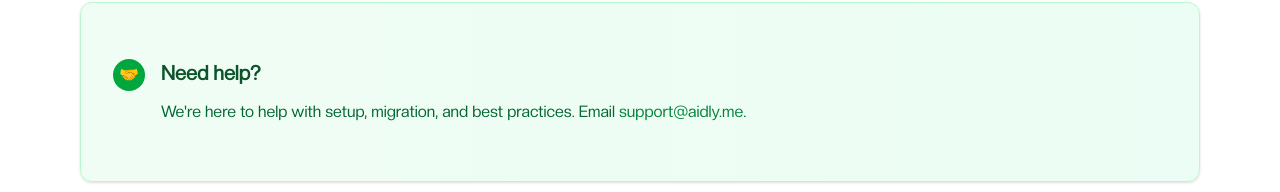
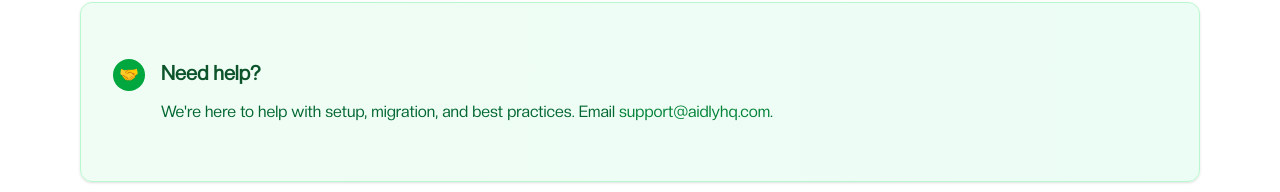
Before and after one commit to matiiimat/cs-appv1, a Next.js app: page /getting-started in a window 1280 px wide. Shown: the part 4000-4192 px from the top of the page. Built offline with nearby package versions, Linux system fonts and the light colour scheme.

Commit message:
Update Email Addresses

```diff
--- a/app/app/login/success/page.tsx
+++ b/app/app/login/success/page.tsx
@@ -9,7 +9,7 @@ export default function CheckEmailPage() {
         <div className="mt-6 text-sm text-muted-foreground space-y-2">
           <p>If you don’t see it, check your spam folder.</p>
           <p>
-            Having trouble? Contact <a href="mailto:support@aidly.me" className="underline">Aidly Support</a>.
+            Having trouble? Contact <a href="mailto:support@aidlyhq.com" className="underline">Aidly Support</a>.
           </p>
         </div>
       </div>
--- a/app/careers/page.tsx
+++ b/app/careers/page.tsx
@@ -53,7 +53,7 @@ export default function CareersPage() {
                 </ul>
               </div>
               <div className="mt-4">
-                <a href="mailto:mathieu@aidly.me?subject=Backend%20Developer%20Application" className="text-[#3872B9] underline hover:text-[#B33275]">Apply via email</a>
+                <a href="mailto:mathieu@aidlyhq.com?subject=Backend%20Developer%20Application" className="text-[#3872B9] underline hover:text-[#B33275]">Apply via email</a>
               </div>
             </div>
 
@@ -77,12 +77,12 @@ export default function CareersPage() {
                 </ul>
               </div>
               <div className="mt-4">
-                <a href="mailto:mathieu@aidly.me?subject=Business%20Developer%20Application" className="text-[#3872B9] underline hover:text-[#B33275]">Apply via email</a>
+                <a href="mailto:mathieu@aidlyhq.com?subject=Business%20Developer%20Application" className="text-[#3872B9] underline hover:text-[#B33275]">Apply via email</a>
               </div>
             </div>
 
             <div className="text-sm text-slate-500 dark:text-white/50">
-              Don&apos;t see a fit? Send us a note at <a href="mailto:mathieu@aidly.me" className="text-[#3872B9] underline hover:text-[#B33275]">mathieu@aidly.me</a>.
+              Don&apos;t see a fit? Send us a note at <a href="mailto:mathieu@aidlyhq.com" className="text-[#3872B9] underline hover:text-[#B33275]">mathieu@aidlyhq.com</a>.
             </div>
           </section>
         </main>
--- a/app/cookies/page.tsx
+++ b/app/cookies/page.tsx
@@ -37,7 +37,7 @@ export default function CookiesPage() {
         <div>
           <h2 className="text-lg font-semibold">Contact</h2>
           <p className="mt-2">
-            Questions? Email <a className="underline" href="mailto:support@aidly.me">support@aidly.me</a>.
+            Questions? Email <a className="underline" href="mailto:support@aidlyhq.com">support@aidlyhq.com</a>.
           </p>
         </div>
       </section>
--- a/app/dpa/page.tsx
+++ b/app/dpa/page.tsx
@@ -152,7 +152,7 @@ export default function DpaPage() {
 
             <div>
               <h2 className="text-lg font-semibold text-slate-900 dark:text-white">15. Contact</h2>
-              <p className="mt-2">Questions about this DPA? Contact <a className="text-[#3872B9] underline hover:text-[#B33275]" href="mailto:legal@aidly.me">legal@aidly.me</a>.</p>
+              <p className="mt-2">Questions about this DPA? Contact <a className="text-[#3872B9] underline hover:text-[#B33275]" href="mailto:support@aidlyhq.com">support@aidlyhq.com</a>.</p>
             </div>
           </section>
         </main>
--- a/app/getting-started/page.tsx
+++ b/app/getting-started/page.tsx
@@ -362,10 +362,10 @@ export default function GettingStartedPage() {
                 <p className="text-green-800 dark:text-green-200 leading-relaxed">
                   We&apos;re here to help with setup, migration, and best practices. Email{" "}
                   <a
-                    href="mailto:support@aidly.me"
+                    href="mailto:support@aidlyhq.com"
                     className="text-green-700 dark:text-green-300 hover:underline font-medium"
                   >
-                    support@aidly.me
+                    support@aidlyhq.com
                   </a>.
                 </p>
               </div>
--- a/app/payment/success/page.tsx
+++ b/app/payment/success/page.tsx
@@ -25,7 +25,7 @@ export default function PaymentSuccessPage() {
 
         <div className="text-sm text-gray-600 space-y-2 mt-6">
           <p>Having trouble? Contact{' '}
-            <a href="mailto:support@aidly.me" className="text-blue-600 underline">Aidly Support</a>
+            <a href="mailto:support@aidlyhq.com" className="text-blue-600 underline">Aidly Support</a>
           </p>
         </div>
       </div>
--- a/app/privacy/page.tsx
+++ b/app/privacy/page.tsx
@@ -42,7 +42,7 @@ export default function PrivacyPage() {
               <h2 className="text-lg font-semibold text-slate-900 dark:text-white">Data Controller and Contact</h2>
               <p className="mt-2">
                 For account, billing, and site usage data, the data controller is: <span className="font-medium">Aidly</span>, Paris, France.
-                You can contact us at <a className="text-[#3872B9] underline hover:text-[#B33275]" href="mailto:support@aidly.me">support@aidly.me</a>.
+                You can contact us at <a className="text-[#3872B9] underline hover:text-[#B33275]" href="mailto:support@aidlyhq.com">support@aidlyhq.com</a>.
               </p>
               <p className="mt-2">
                 For customer message content processed on behalf of your organization, we act as a data processor under GDPR. See our
@@ -132,7 +132,7 @@ export default function PrivacyPage() {
               <h2 className="text-lg font-semibold text-slate-900 dark:text-white">Your Rights</h2>
               <ul className="mt-2 list-disc pl-5 space-y-2">
                 <li>Access, rectification, erasure, restriction, portability, and objection (subject to legal limits).</li>
-                <li>To exercise your rights, contact <a className="text-[#3872B9] underline hover:text-[#B33275]" href="mailto:support@aidly.me">support@aidly.me</a>.</li>
+                <li>To exercise your rights, contact <a className="text-[#3872B9] underline hover:text-[#B33275]" href="mailto:support@aidlyhq.com">support@aidlyhq.com</a>.</li>
                 <li>You have the right to lodge a complaint with your local authority. In France: <a className="text-[#3872B9] underline hover:text-[#B33275]" href="https://www.cnil.fr/">CNIL</a>.</li>
               </ul>
             </div>
@@ -148,7 +148,7 @@ export default function PrivacyPage() {
             <div>
               <h2 className="text-lg font-semibold text-slate-900 dark:text-white">Contact</h2>
               <p className="mt-2">
-                Questions? Email <a className="text-[#3872B9] underline hover:text-[#B33275]" href="mailto:support@aidly.me">support@aidly.me</a>.
+                Questions? Email <a className="text-[#3872B9] underline hover:text-[#B33275]" href="mailto:support@aidlyhq.com">support@aidlyhq.com</a>.
               </p>
             </div>
           </section>
--- a/app/terms/page.tsx
+++ b/app/terms/page.tsx
@@ -177,7 +177,7 @@ export default function TermsPage() {
                 <li>These Terms, order forms, the <Link className="text-[#3872B9] underline hover:text-[#B33275]" href="/privacy">Privacy Policy</Link>, and the <Link className="text-[#3872B9] underline hover:text-[#B33275]" href="/dpa">DPA</Link> constitute the entire agreement.</li>
                 <li>You may not assign these Terms without our consent; we may assign in connection with a merger, acquisition, or sale.</li>
                 <li>If any provision is unenforceable, the remainder remains in effect. Failure to enforce is not a waiver.</li>
-                <li>We may provide notices to your account email; you may contact us at <a className="text-[#3872B9] underline hover:text-[#B33275]" href="mailto:support@aidly.me">support@aidly.me</a>.</li>
+                <li>We may provide notices to your account email; you may contact us at <a className="text-[#3872B9] underline hover:text-[#B33275]" href="mailto:support@aidlyhq.com">support@aidlyhq.com</a>.</li>
               </ul>
             </div>
           </section>
--- a/components/settings/sections/gdpr-section.tsx
+++ b/components/settings/sections/gdpr-section.tsx
@@ -336,7 +336,7 @@ export function GDPRSection() {
                 <a href="/dpa" className="hover:text-primary underline">
                   Data Processing Agreement
                 </a>
-                <a href="mailto:support@aidly.me" className="hover:text-primary underline">
+                <a href="mailto:support@aidlyhq.com" className="hover:text-primary underline">
                   Contact Support
                 </a>
               </div>
--- a/lib/email/sendgrid.ts
+++ b/lib/email/sendgrid.ts
@@ -26,7 +26,7 @@ export async function sendMagicLinkEmail(to: string, url: string) {
     'Sign in with the secure link below',
     `Sign in to Aidly: ${url}`,
     "If you didn't request this email, you can safely ignore it.",
-    "If you're experiencing issues, please contact Aidly Support: support@aidly.me",
+    "If you're experiencing issues, please contact Aidly Support: support@aidlyhq.com",
   ].join('\n\n')
 
   const html = `
@@ -42,7 +42,7 @@ export async function sendMagicLinkEmail(to: string, url: string) {
       </div>
       <p style="text-align:center;color:#64748b;font-size:12px;margin:16px 8px 0 8px;">
         If you didn't request this email, you can safely ignore it.<br/>
-        If you're experiencing issues, please contact <a href="mailto:support@aidly.me" style="color:#3872b9;text-decoration:underline;">Aidly Support</a>.
+        If you're experiencing issues, please contact <a href="mailto:support@aidlyhq.com" style="color:#3872b9;text-decoration:underline;">Aidly Support</a>.
       </p>
     </div>
   </body>
```
